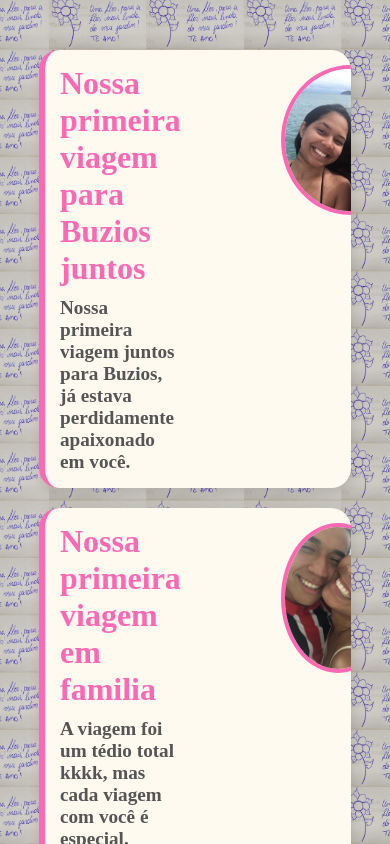
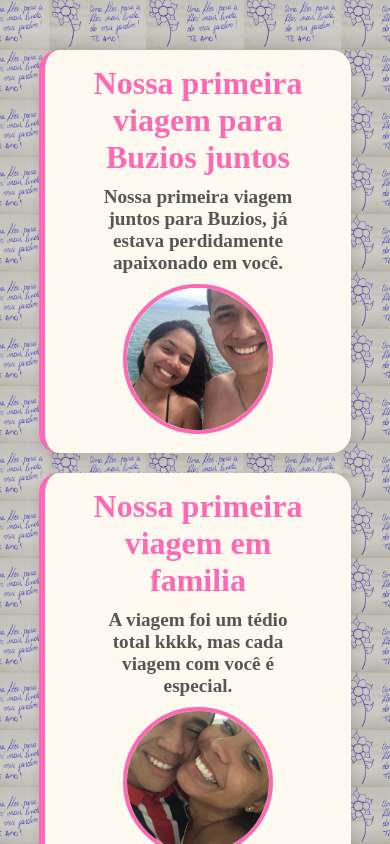
Before and after one commit to paulojunior1308/site-testes, a React (Create React App) app: page /timeline in a window 390 px wide. Shown: the top 844 px of the page. Built offline with nearby package versions, Linux system fonts and the light colour scheme.

Commit message:
Site surpresa

```diff
--- a/src/Timeline.js
+++ b/src/Timeline.js
@@ -76,7 +76,9 @@ const Timeline = () => {
             <h3>{event.title}</h3>
             <p>{event.description}</p>
           </div>
-          <img src={event.image} alt={event.alt}/>
+          <div className='romantic-image'>
+            <img src={event.image} alt={event.alt}/>
+          </div>
         </div>
       ))}
       <div className="timeline-footer">
--- a/src/Welcome.css
+++ b/src/Welcome.css
@@ -246,13 +246,27 @@ button {
   }
 
   .romantic-event {
+    display: flex;
+    flex-direction: column !important; /* Coloca os elementos em coluna */
+    align-items: center; /* Centraliza horizontalmente */
+    justify-content: center; /* Centraliza verticalmente */
+    padding: 20px 0; /* Adiciona espaçamento ao redor do evento */
+    margin-bottom: 20px;
+    gap: 10px;
+  }
+
+  .romantic-content {
+    text-align: center; /* Centraliza o texto */
+    margin-bottom: 15px; /* Adiciona espaçamento entre o texto e a imagem */
+    margin: 0 auto;
+    width: 80%;
     flex-direction: column;
   }
 
-  .romantic-event img {
+  .romantic-image img {
     width: 120px;
     height: 120px;
-    margin-left: 5rem;
+    margin-top: 0; /* Remove qualquer margem superior adicional */
   }
 
   .footer-button {
@@ -261,6 +275,8 @@ button {
     font-size: 14px;
   }
 }
+
+
 
 @media screen and (max-width: 1366px) {
   .welcome-message {
```
